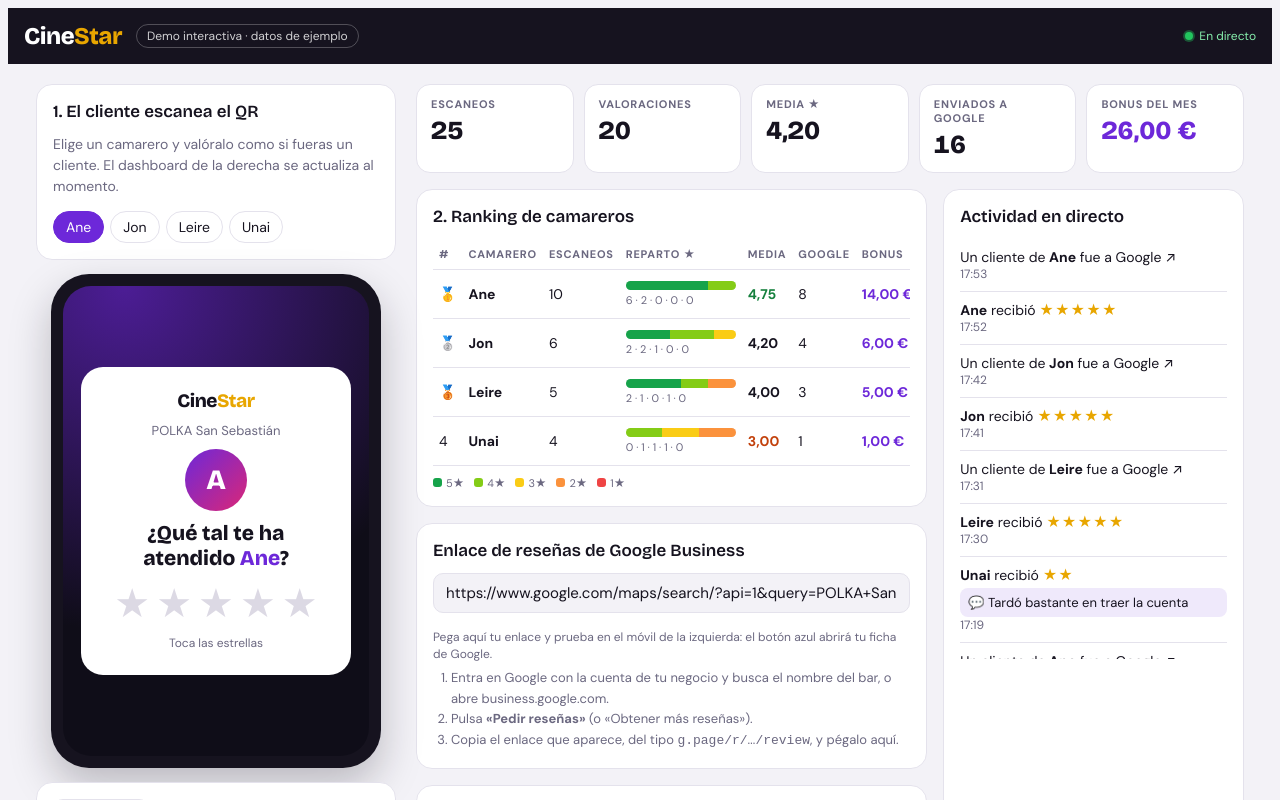
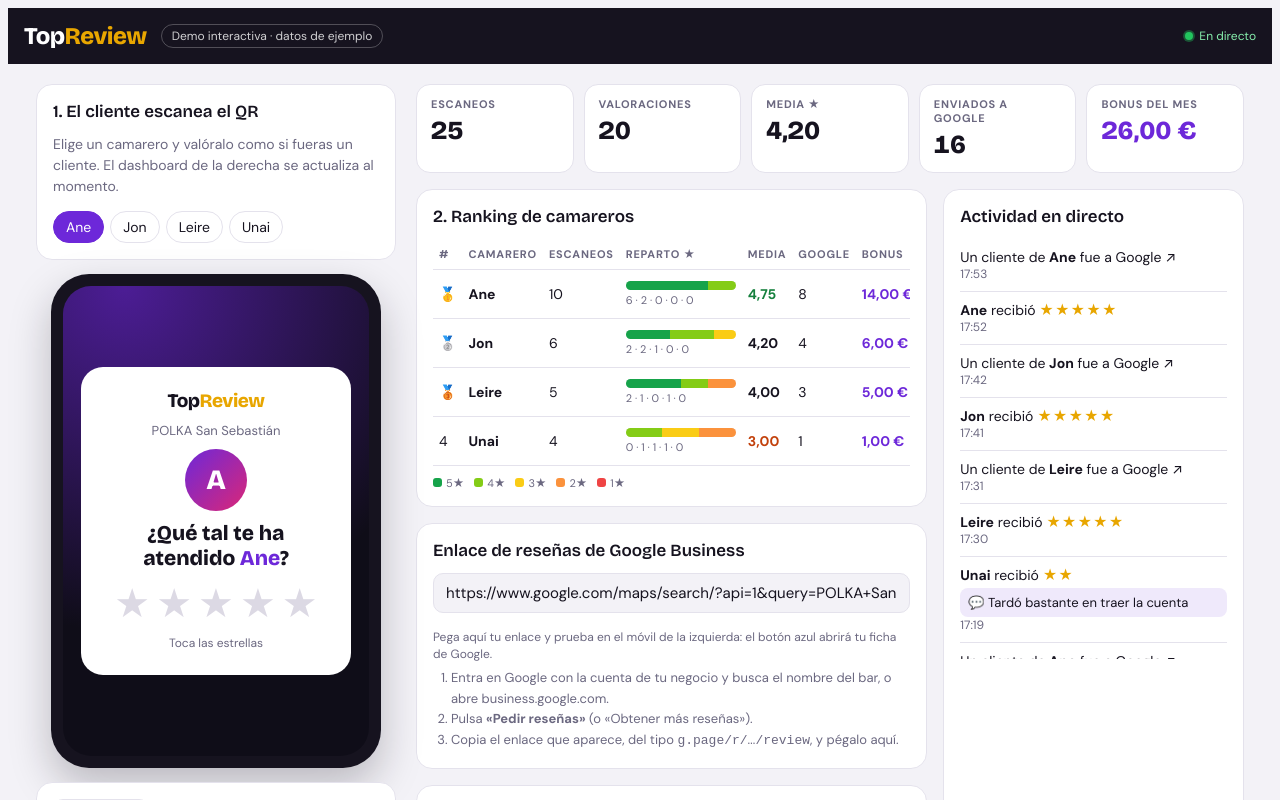
Before and after one commit to POLKASanSebastian/cinestar, a website: page demo/index.html in a window 1280 px wide. Shown: the top 800 px of the page. Drawn offline with nearby package versions, Linux system fonts and the light colour scheme.

Commit message:
Renombra CineStar a TopReview (demo)

```diff
--- a/demo/index.html
+++ b/demo/index.html
@@ -1,4 +1,4 @@
-<title>CineStar Demo</title>
+<title>TopReview Demo</title>
 <meta name="claude:viewport-fit-sides" content="cover">
 <link rel="preconnect" href="https://fonts.googleapis.com">
 <link rel="stylesheet" href="https://fonts.googleapis.com/css2?family=Bricolage+Grotesque:wght@600;800&family=DM+Sans:wght@400;500;700&display=swap">
@@ -115,7 +115,7 @@
 
 <header>
   <div class="hwrap">
-    <div class="brand">Cine<span>Star</span></div>
+    <div class="brand">Top<span>Review</span></div>
     <span class="tag">Demo interactiva · datos de ejemplo</span>
     <div class="live"><span class="dot"></span>En directo</div>
   </div>
@@ -267,7 +267,7 @@ function renderPick() {
   try { const q = qrcode(0, 'M'); q.addData(url); q.make(); $('qr').innerHTML = q.createImgTag(4, 0); } catch { $('qr').textContent = 'QR'; }
 }
 
-const head = () => `<div class="brand">Cine<span>Star</span></div><div class="biz">${BIZ}</div>`;
+const head = () => `<div class="brand">Top<span>Review</span></div><div class="biz">${BIZ}</div>`;
 function scan() {
   const w = waiters[current];
   newId = null; log(current, 'scan'); renderDash();
```
